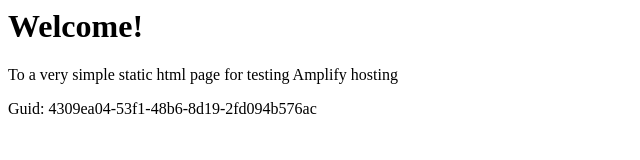
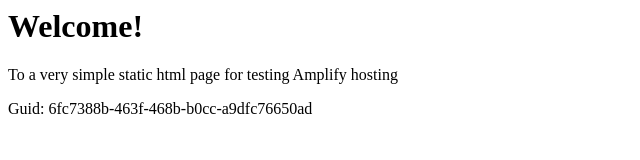
Before and after one commit to aws-aemilia-gru/Github-PR-Commit-Integration-Test-DoNotTouch-GithubWebhookPreviewCanaryTest-v1-preprod-sa-east-1, a website: page src/index.html in a window 1280 px wide. Shown: the full height of the page, 0-640 px from the left. Drawn offline with Linux system fonts and the light colour scheme.

Commit message:
commit from integ tests

```diff
--- a/src/index.html
+++ b/src/index.html
@@ -12,6 +12,6 @@
 <body>
     <h1>Welcome!</h1>
     <p>To a very simple static html page for testing Amplify hosting</p>
-    <p>Guid: 4309ea04-53f1-48b6-8d19-2fd094b576ac</p></body>
+    <p>Guid: 6fc7388b-463f-468b-b0cc-a9dfc76650ad</p></body>
 
 </html>
```
